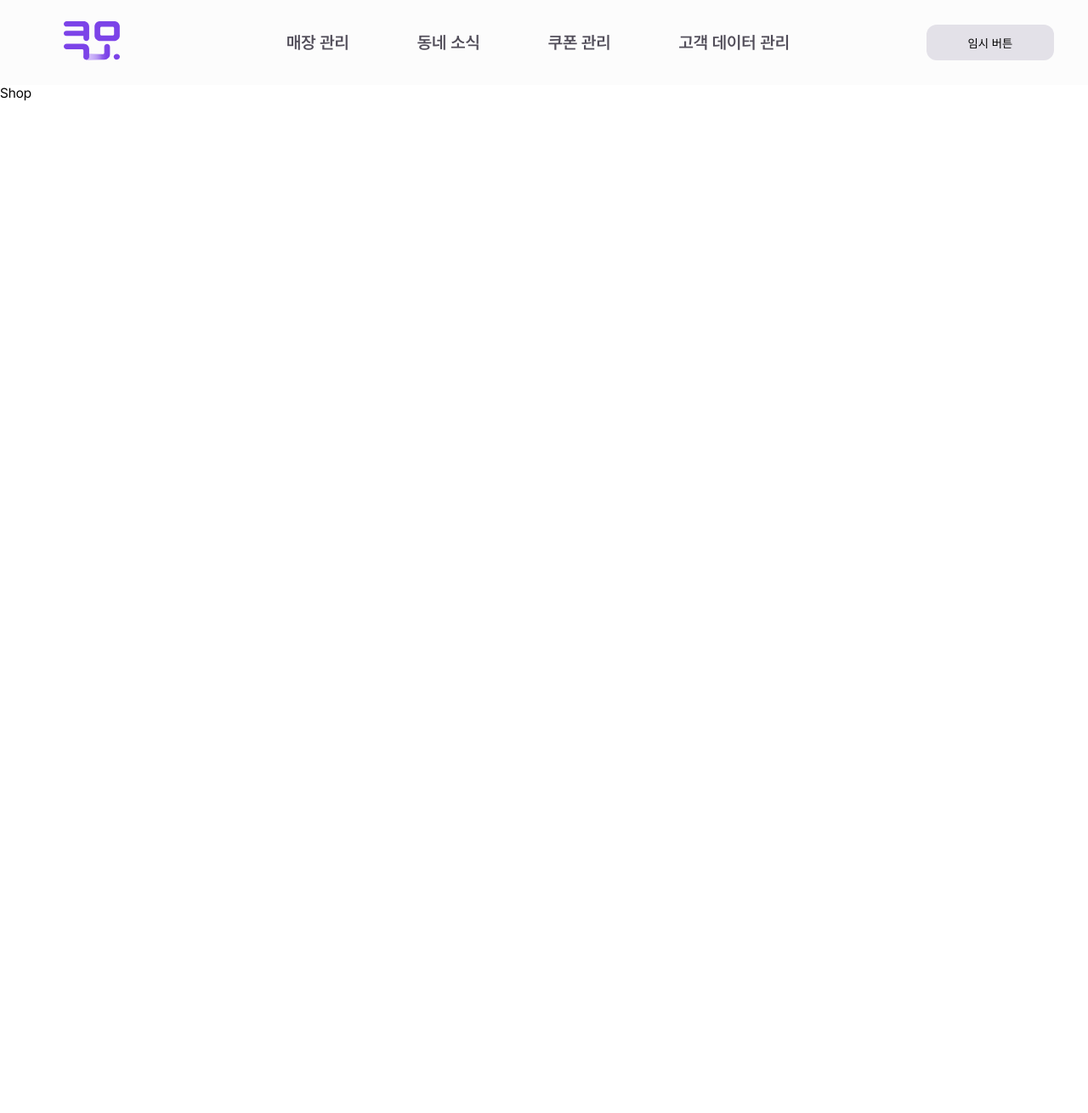
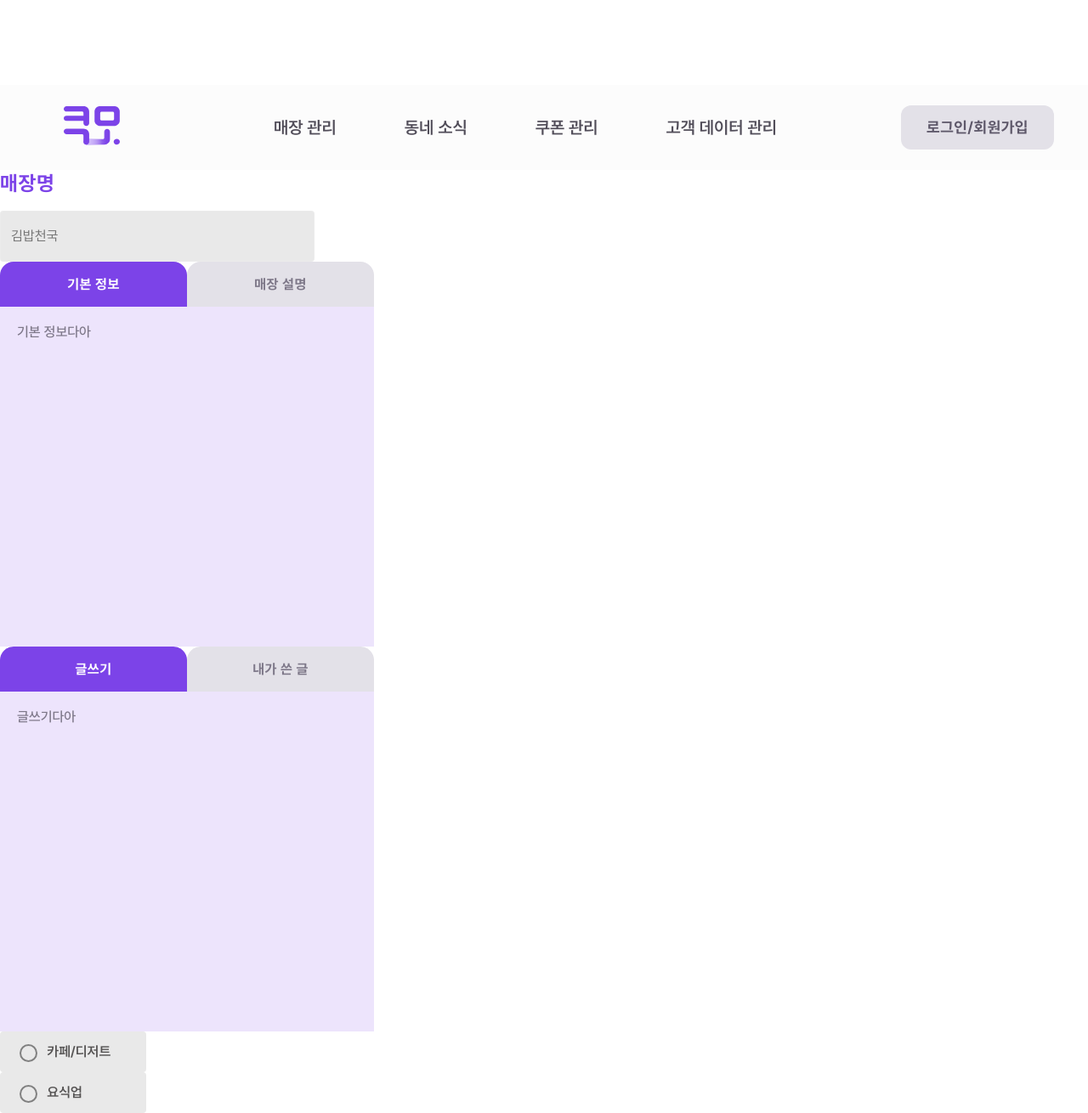
Before and after one commit to UMC-5th-Coumo/Coumo_Web, a React (Create React App) app: page /shop in a window 1280 px wide. Shown: the whole page at 85% size. Before the commit the page ends 800 px from the top, so only its background shows below. Built offline with nearby package versions, Linux system fonts and the light colour scheme.

Commit message:
[Feat/#8]: 공통 컴포넌트 생성

```diff
--- /dev/null
+++ b/src/assets/data/basicInfoTabs.js
@@ -0,0 +1,4 @@
+export const basicInfoTabs = [
+  { text: '기본 정보', key: 'basicInfo', content: '기본 정보다아' },
+  { text: '매장 설명', key: 'storeDescription', content: '매장 설명이다아' },
+];
--- /dev/null
+++ b/src/assets/data/writingTabs.js
@@ -0,0 +1,4 @@
+export const writingTabs = [
+  { text: '글쓰기', key: 'writePost', content: '글쓰기다아' },
+  { text: '내가 쓴 글', key: 'myPosts', content: '내가 쓴 글이다아' },
+];
--- /dev/null
+++ b/src/components/common/Button.jsx
@@ -0,0 +1,62 @@
+import React from 'react';
+import styled from 'styled-components';
+import PropTypes from 'prop-types';
+import { COLORS } from '../../styles/theme';
+
+const Button = ({ text, onClickBtn, size, color, disabled, loading }) => {
+  return (
+    <Btn
+      onClick={onClickBtn}
+      size={size}
+      color={color}
+      disabled={disabled || loading}
+      loading={loading}
+    >
+      {loading ? 'Loading...' : text}
+    </Btn>
+  );
+};
+
+Button.propTypes = {
+  text: PropTypes.string.isRequired,
+  onClickBtn: PropTypes.func,
+  size: PropTypes.shape({
+    width: PropTypes.number,
+    height: PropTypes.number,
+    fontSize: PropTypes.number,
+  }),
+  color: PropTypes.string,
+  disabled: PropTypes.bool,
+  loading: PropTypes.bool,
+};
+
+export default Button;
+
+const Btn = styled.button`
+  display: flex;
+  width: 180px;
+  height: 52px;
+  padding: 8px 16px;
+  justify-content: center;
+  align-items: center;
+  gap: 8px;
+  flex-shrink: 0;
+  border: none;
+  border-radius: 12px;
+  background: ${COLORS.btn_lightgray};
+  color: ${COLORS.text_btn_darkgray};
+  text-align: center;
+  font-family: 'Pretendard';
+  font-size: 18px;
+  font-style: normal;
+  font-weight: 700;
+  line-height: 132%; /* 23.76px */
+  letter-spacing: 0.54px;
+
+  &:hover {
+    background: ${COLORS.btn_lightgray};
+    color: ${COLORS.text_btn_darkgray};
+    background: ${COLORS.coumo_purple};
+    color: ${COLORS.white};
+  }
+`;
--- a/src/components/common/Header.jsx
+++ b/src/components/common/Header.jsx
@@ -3,6 +3,7 @@ import { Link } from 'react-router-dom';
 import styled from 'styled-components';
 import { COLORS } from '../../styles/theme';
 import { Logo } from '../../assets';
+import Button from './Button';
 
 const Head = styled.div`
   width: 100%;
@@ -15,9 +16,6 @@ const Head = styled.div`
   background-color: ${COLORS.white};
   font-family: 'Pretendard';
   font-size: 20px;
-
-  position: absolute;
-  top: 0;
 `;
 
 const HeaderBar = styled.div`
@@ -42,26 +40,11 @@ const StyledLink = styled(Link)`
   text-decoration-line: none;
 `;
 
-const Button = styled.button`
-  display: flex;
-  width: 150px;
-  height: 42px;
-  padding: 8px 16px;
-  justify-content: center;
-  align-items: center;
-  gap: 8px;
-  flex-shrink: 0;
-  border-radius: 12px;
-  background: #e3e1e8;
-  border: none;
-  box-sizing: border-box;
-`;
-
 const Header = () => {
   return (
     <Head>
       <HeaderBar>
-        <Link to='/'>
+        <Link to='/home'>
           <Logo />
         </Link>
         <Nav>
@@ -70,7 +53,7 @@ const Header = () => {
           <StyledLink to='/coupon'>쿠폰 관리</StyledLink>
           <StyledLink to='/customer'>고객 데이터 관리</StyledLink>
         </Nav>
-        <Button>임시 버튼</Button>
+        <Button text='로그인/회원가입'></Button>
       </HeaderBar>
     </Head>
   );
--- /dev/null
+++ b/src/components/common/Input.jsx
@@ -0,0 +1,56 @@
+import React from 'react';
+import styled from 'styled-components';
+import { COLORS } from '../../styles/theme';
+
+const Input = ({ label, type, placeholder }) => {
+  return (
+    <Element>
+      <StyledInputTitle>{label}</StyledInputTitle>
+      <StyledInput type={type} placeholder={placeholder}></StyledInput>
+    </Element>
+  );
+};
+
+export default Input;
+
+const Element = styled.div`
+  display: flex;
+  flex-direction: column;
+`;
+
+const StyledInputTitle = styled.div`
+  color: ${COLORS.coumo_purple};
+  font-family: 'Pretendard';
+  font-size: 24px;
+  font-style: normal;
+  font-weight: 700;
+  line-height: 132%; /* 31.68px */
+  letter-spacing: 0.72px;
+  padding-bottom: 16px;
+`;
+
+const StyledInput = styled.input`
+  display: flex;
+  width: 344px;
+  height: 42px;
+  padding: 8px 12px;
+  justify-content: flex-end;
+  align-items: center;
+  gap: 8px;
+  border-radius: 4px;
+  border: 1px solid rgba(255, 255, 255, 0.1);
+  background: ${COLORS.coumo_gray};
+  overflow: hidden;
+  color: ${COLORS.text_gray};
+  text-overflow: ellipsis;
+  white-space: nowrap;
+  font-family: 'Pretendard';
+  font-size: 16px;
+  font-style: normal;
+  font-weight: 400;
+  line-height: 170%; /* 27.2px */
+
+  &:focus {
+    outline: none;
+  }
+`;
--- /dev/null
+++ b/src/components/common/RadioBtn.jsx
@@ -0,0 +1,57 @@
+import React from 'react';
+import styled from 'styled-components';
+import { COLORS } from '../../styles/theme';
+
+const RadioBtn = ({ id, value, name, label }) => {
+  return (
+    <RadioLabel>
+      <RadioInput type='radio' id={id} name={name} value={value} />
+      <RadioSpan for={id}>{label}</RadioSpan>
+    </RadioLabel>
+  );
+};
+
+export default RadioBtn;
+
+const RadioLabel = styled.label`
+  display: flex;
+  align-items: center;
+  width: 136px;
+  height: 48px;
+  padding: 0px 18px;
+  align-items: center;
+  gap: 8px;
+  flex-shrink: 0;
+  border-radius: 4px;
+  background: ${COLORS.coumo_gray};
+`;
+
+const RadioInput = styled.input`
+  vertical-align: middle;
+  appearance: none;
+  border: max(2px, 0.1em) solid gray;
+  border-radius: 50%;
+  width: 1.6em;
+  height: 1.6em;
+  transition: border 0.5s ease-in-out;
+
+  &:checked {
+    border: 0.8em solid ${COLORS.coumo_purple};
+  }
+
+  &:hover {
+    box-shadow: 0 0 0 max(4px, 0.2em) lightgray;
+    cursor: pointer;
+  }
+`;
+
+const RadioSpan = styled.span`
+  overflow: hidden;
+  color: #545252;
+  text-overflow: ellipsis;
+  font-family: 'Pretendard';
+  font-size: 16px;
+  font-style: normal;
+  font-weight: 600;
+  line-height: 170%; /* 27.2px */
+`;
--- /dev/null
+++ b/src/components/common/Tab.jsx
@@ -0,0 +1,35 @@
+import React from 'react';
+import styled from 'styled-components';
+import { COLORS } from '../../styles/theme';
+
+const Tab = ({ text, onClickTab, isSelected }) => {
+  return (
+    <>
+      <TabDiv onClick={onClickTab} selected={isSelected}>
+        {text}
+      </TabDiv>
+    </>
+  );
+};
+
+export default Tab;
+
+const TabDiv = styled.div`
+  display: flex;
+  width: 204px;
+  height: 29px;
+  padding: 12px 8px;
+  justify-content: center;
+  align-items: center;
+  gap: 8px;
+  flex-shrink: 0;
+  border-radius: 16px 16px 0px 0px;
+  background: ${(props) =>
+    props.selected ? COLORS.coumo_purple : COLORS.btn_lightgray};
+  color: ${(props) => (props.selected ? COLORS.white_fff : COLORS.tab_gray)};
+  font-size: 16px;
+  font-style: normal;
+  font-weight: 700;
+  line-height: 132%; /* 21.12px */
+  letter-spacing: 0.48px;
+`;
--- /dev/null
+++ b/src/components/common/TabBar.jsx
@@ -0,0 +1,46 @@
+import React, { useState } from 'react';
+import styled from 'styled-components';
+import Tab from './Tab';
+import { COLORS } from '../../styles/theme';
+
+const TabBar = ({ tabs }) => {
+  const [selectedTab, setSelectedTab] = useState(tabs[0].key);
+
+  const handleTabClick = (key) => {
+    setSelectedTab(key);
+  };
+
+  return (
+    <>
+      <StyledTab>
+        {tabs.map((tab) => (
+          <Tab
+            key={tab.key}
+            text={tab.text}
+            onClickTab={() => handleTabClick(tab.key)}
+            isSelected={selectedTab === tab.key}
+          />
+        ))}
+      </StyledTab>
+      <Content>{tabs.find((tab) => tab.key === selectedTab)?.content}</Content>
+    </>
+  );
+};
+
+export default TabBar;
+
+const StyledTab = styled.div`
+  display: flex;
+  flex-direction: row;
+`;
+
+const Content = styled.div`
+  width: 440px;
+  height: 400px;
+  background-color: ${COLORS.coumo_lightpurple};
+  color: ${COLORS.tab_gray};
+  font-size: 16px;
+  padding: 20px;
+  box-sizing: border-box;
+  font-weight: 500;
+`;
--- a/src/pages/Shop.jsx
+++ b/src/pages/Shop.jsx
@@ -1,7 +1,20 @@
 import React from 'react';
+import Input from '../components/common/Input';
+import RadioBtn from '../components/common/RadioBtn';
+import TabBar from '../components/common/TabBar';
+import { basicInfoTabs } from '../assets/data/basicInfoTabs';
+import { writingTabs } from '../assets/data/writingTabs';
 
 const Shop = () => {
-  return <div>Shop</div>;
+  return (
+    <>
+      <Input label='매장명' type='text' placeholder='김밥천국' />
+      <TabBar tabs={basicInfoTabs} />
+      <TabBar tabs={writingTabs} />
+      <RadioBtn name='store' label='카페/디저트' />
+      <RadioBtn name='store' label='요식업' />
+    </>
+  );
 };
 
 export default Shop;
--- a/src/styles/theme.js
+++ b/src/styles/theme.js
@@ -5,7 +5,11 @@ export const COLORS = {
   coumo_gray: '#E9E9E9',
   text_black: '#383D43',
   text_darkgray: '#514D59',
+  text_btn_darkgray: '#5E586A',
   text_gray: '#545252',
   text_lightgray: '#B1B1B1',
+  btn_lightgray: '#E3E1E8;',
+  tab_gray: '#7D7788',
   white: '#FCFCFC',
+  white_fff: '#FFFFFF',
 };
```
Also changed, not shown: src/assets/data/storeData.js (added, +27 -0 lines).
